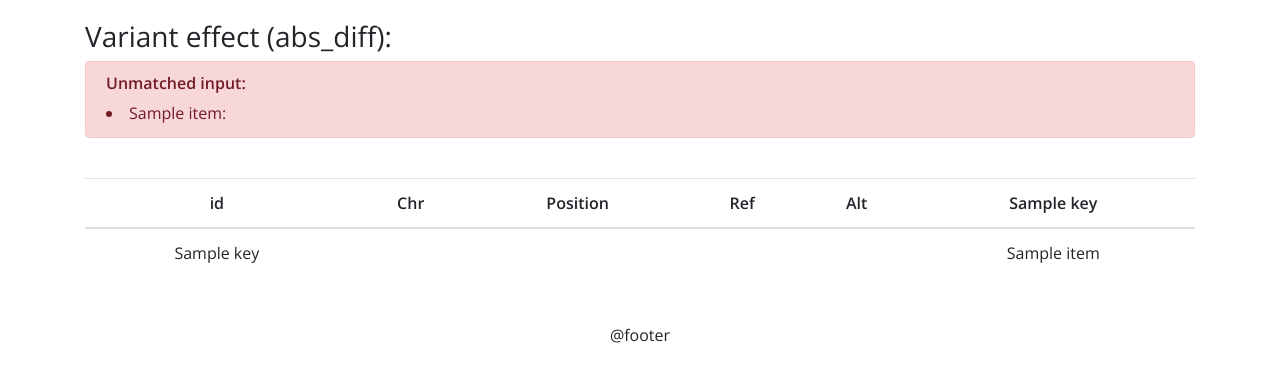
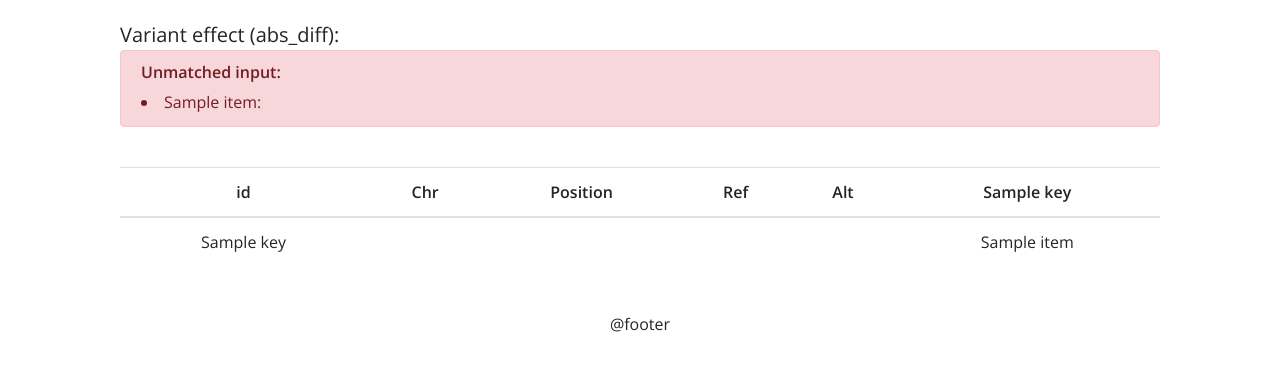
Before and after one commit to xzhang96/MetaChromServer, a Flask app: template templates/result.html in a window 1280 px wide. Shown: the part 64-446 px from the top of the page. Run offline with Flask 2, Linux system fonts and the light colour scheme; the template is opened without the code that fills it: most values are stand-ins (such as "Sample title", 1, 10 or a date in 2020); some libraries are stand-ins or nearby versions.

Commit message:
edited result page

```diff
--- a/src/data_processing/SNP2Seq.py
+++ b/src/data_processing/SNP2Seq.py
@@ -55,7 +55,7 @@ def rsid2bed(rsid_file, OutDir):
         pos = info['hits'][0]['vcf']['position']
         ref = info['hits'][0]['vcf']['ref']
         alt = info['hits'][0]['vcf']['alt']
-        id  = line.strip()
+        id  = line.strip().lower()
 
         begin = int(int(pos) - window_size/2)
         end = int(int(pos) + window_size/2)
--- a/templates/result.html
+++ b/templates/result.html
@@ -4,13 +4,20 @@
         <title>MetaChromServer</title>
         <meta charset="UTF-8">
         <meta name="viewport" content="width=device-width, initial-scale=1">
-        <link rel="stylesheet" href="https://maxcdn.bootstrapcdn.com/bootstrap/4.5.0/css/bootstrap.min.css">
-        <link rel="stylesheet" href="https://cdnjs.cloudflare.com/ajax/libs/font-awesome/4.3.0/css/font-awesome.css">
-        <link href="https://fonts.googleapis.com/css2?family=Open+Sans:wght@400;600&display=swap" rel="stylesheet">
+        <link rel="stylesheet" href="https://cdnjs.cloudflare.com/ajax/libs/twitter-bootstrap/4.5.2/css/bootstrap.css">
+        <link rel="stylesheet" href="https://cdn.datatables.net/1.10.22/css/dataTables.bootstrap4.min.css">
+        <link rel="stylesheet" href="https://fonts.googleapis.com/css2?family=Open+Sans:wght@400;600&display=swap">
+
+        <script src="https://code.jquery.com/jquery-3.5.1.js"></script>
+        <script src="https://cdn.datatables.net/1.10.22/js/jquery.dataTables.min.js"></script>
+        <script src="https://cdn.datatables.net/1.10.22/js/dataTables.bootstrap4.min.js"></script>
+
+        <script type="text/javascript" src="{{ url_for('static', filename='script.js') }}"></script>
         <link rel="stylesheet" type="text/css" href="{{ url_for('static', filename='style_sheet.css') }}" media="screen"/>
-        <script src="https://code.jquery.com/jquery-3.3.1.slim.min.js" integrity="sha384-q8i/X+965DzO0rT7abK41JStQIAqVgRVzpbzo5smXKp4YfRvH+8abtTE1Pi6jizo" crossorigin="anonymous"></script>
-        <script src="https://maxcdn.bootstrapcdn.com/bootstrap/4.5.0/js/bootstrap.min.js"></script>
-        <script type="text/javascript" src="{{ url_for('static', filename='script.js') }}"></script>
+
+        <style>
+
+        </style>
     </head>
     <body>
         <div class="theme-showcase" role="main">
@@ -30,8 +37,8 @@
                 </ul>
             </nav>
 
-            <div class="container" style="margin-top: 20px;">
-                <h3>Variant effect (abs_diff):</h3>
+            <div style="margin-top: 20px; margin-left: 120px; margin-right: 120px;">
+                <div style="font-size: 20px;">Variant effect (abs_diff):</div>
                 {% if unmatch|length %}
                     <div class="alert alert-danger">
                     <h6><strong>Unmatched input:</strong></h6>
@@ -41,8 +48,8 @@
                     </div>
                 {% endif %}
                 <br>
-                <div style="overflow-x: auto;">
-                <table class="table">
+                <div class="table-responsive">
+                <table id="result" class="table table-hover" style="width: 100%;">
                     <thead>
                     <tr>
                         <th>id</th>
```
